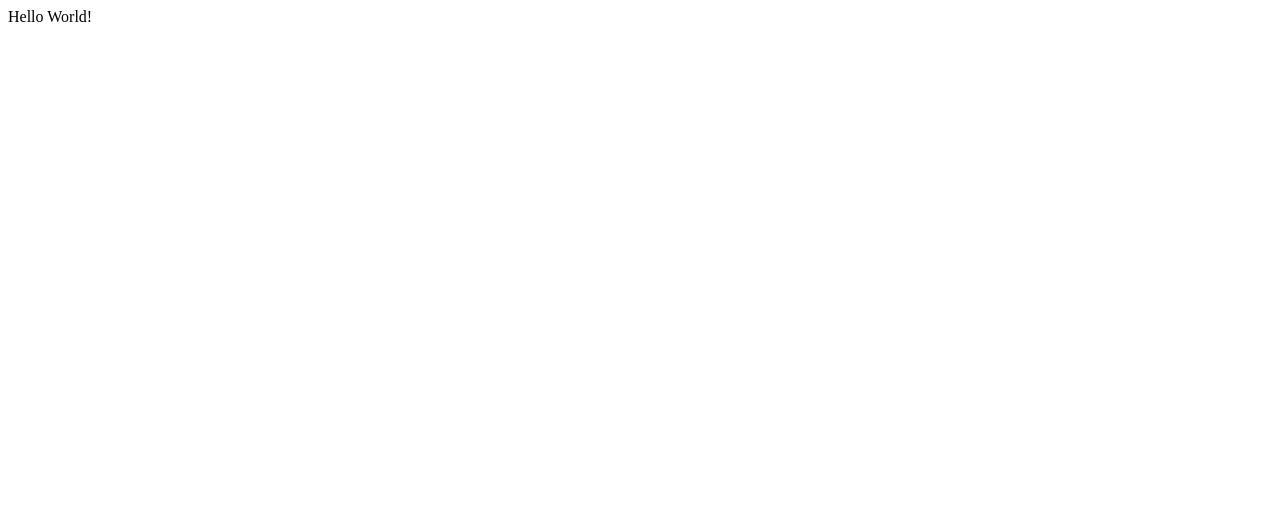
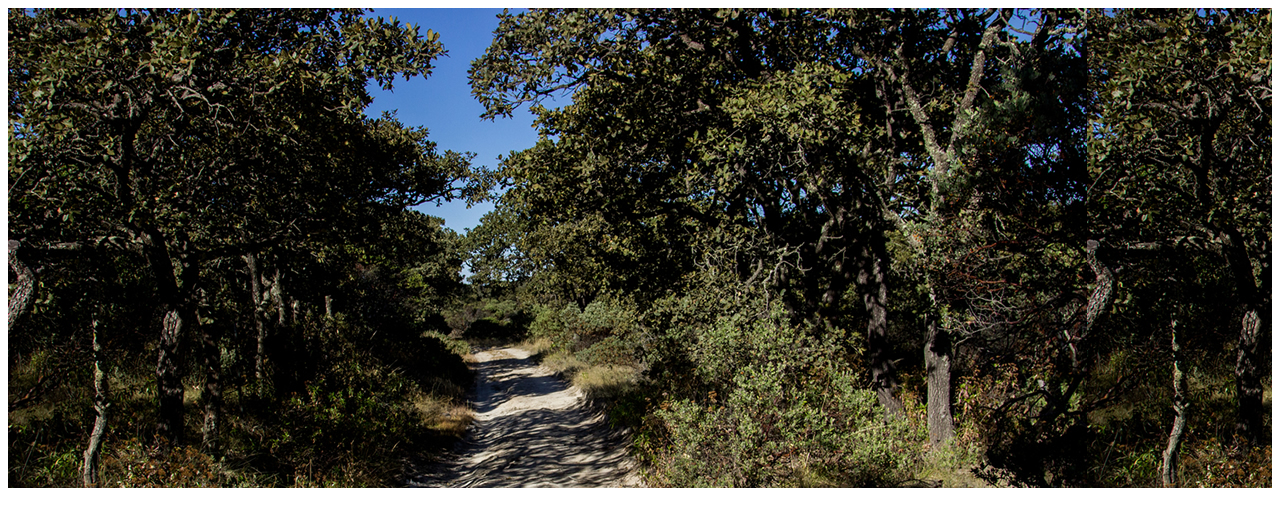
Before and after one commit to yurith-rubio/sierradelobos-mexico, a plain HTML site: page index.html in a window 1280 px wide. Drawn offline with Linux system fonts and the light colour scheme.

Commit message:
first setup

```diff
--- a/index.html
+++ b/index.html
@@ -1 +1,15 @@
-<head>Hello World!</head>
+<!DOCTYPE html>
+<html lang="en">
+<head>
+    <meta charset="UTF-8">
+    <meta http-equiv="X-UA-Compatible" content="IE=edge">
+    <meta name="viewport" content="width=device-width, initial-scale=1.0">
+    <title>Document</title>
+    <link rel="stylesheet" href="./main.css">
+</head>
+<body>
+    <header>
+
+    </header>
+</body>
+</html>
--- /dev/null
+++ b/main.css
@@ -0,0 +1,4 @@
+header{
+    background-image: url("./sierra1.jpg");
+    height: 60vh;
+}
```
Also changed, not shown: sierra1.jpg (added), 2 other files.
